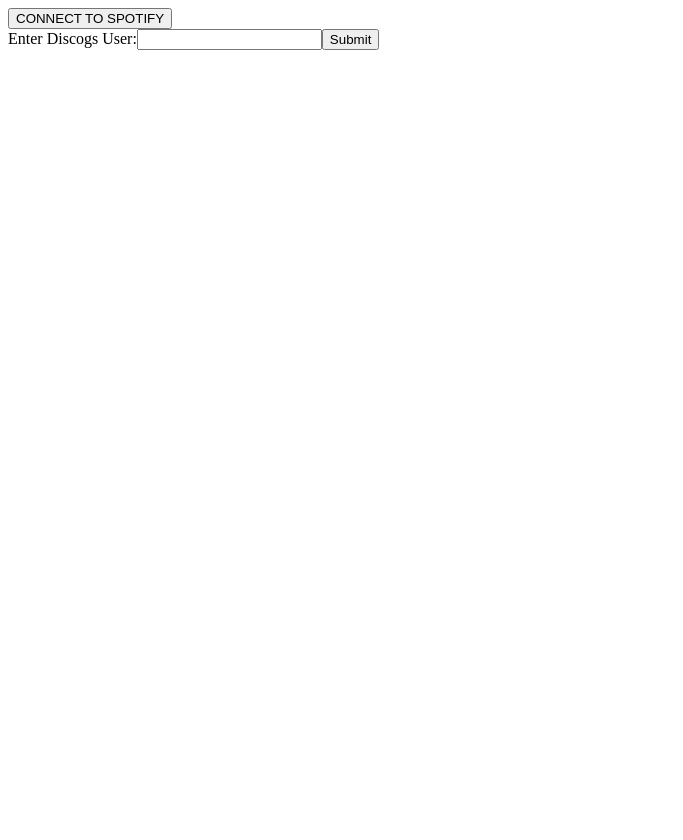
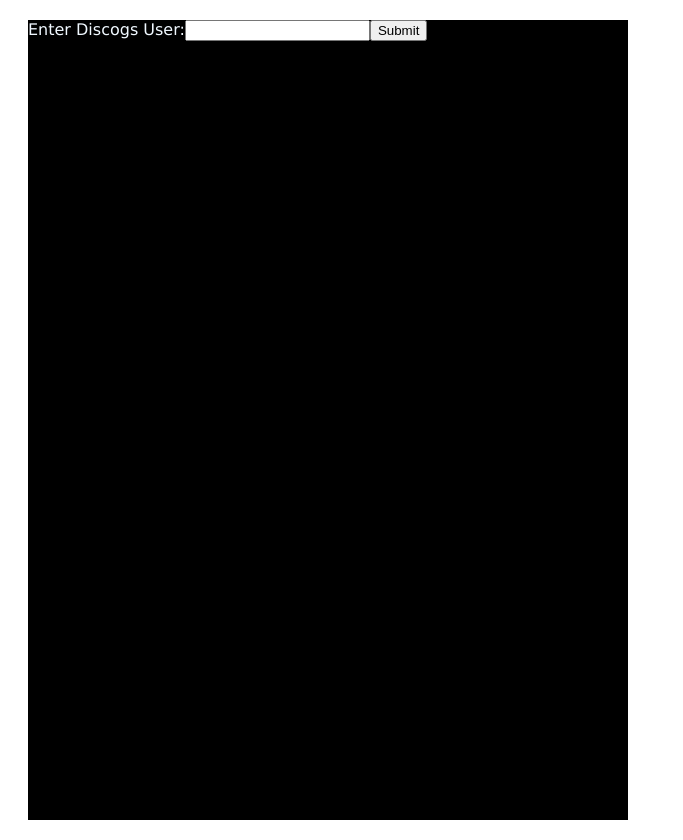
Before and after one commit to harrisonedw/PL.ai, a React app: page / in a window 1280 px wide. Shown: the whole page, without its empty margins (0-683 px from the left). Before the commit the page ends 800 px from the top, so only its background shows below. Built offline with nearby package versions, Linux system fonts and the light colour scheme; the HTML template or start-up script is replaced by a standard one.

Commit message:
styling started

```diff
--- a/client/src/components/App.css
+++ b/client/src/components/App.css
@@ -3,4 +3,17 @@
   display: flex;
   flex-wrap: wrap;
   margin: 20px;
+  font-family: Interstate,Lucida Grande,Lucida Sans Unicode,Lucida Sans,Garuda,Verdana,Tahoma,sans-serif;
 }
+
+.landing {
+  width: 600px;
+  margin: 20px;
+  height: 800px;
+  border: 5px;
+  overflow: auto;
+  background-color: black;
+  color: aliceblue;
+  position: relative;
+  font-family: Interstate,Lucida Grande,Lucida Sans Unicode,Lucida Sans,Garuda,Verdana,Tahoma,sans-serif;
+}
--- a/client/src/components/App.jsx
+++ b/client/src/components/App.jsx
@@ -81,8 +81,8 @@ class App extends React.Component {
   render() {
     if (this.state.stage === 0) {
       return (
-        <div>
-          <button onClick={this.connectToSpotify}>CONNECT TO SPOTIFY</button>
+        <div className="landing">
+          {/* <button onClick={this.connectToSpotify}>CONNECT TO SPOTIFY</button> */}
           <form>
             <label>
               Enter Discogs User:
--- a/client/src/components/DiscogsCollection.css
+++ b/client/src/components/DiscogsCollection.css
@@ -27,4 +27,5 @@
   color: #333;
   box-sizing: border-box;
   z-index: 3;
+
 }
--- a/client/src/components/SpotifyComponent.css
+++ b/client/src/components/SpotifyComponent.css
@@ -7,6 +7,7 @@
   background-color: black;
   color: aliceblue;
   position: relative;
+  font-family: Interstate,Lucida Grande,Lucida Sans Unicode,Lucida Sans,Garuda,Verdana,Tahoma,sans-serif;
 }
 
 .playlistItem {
@@ -27,4 +28,5 @@
 .bottomBanner {
   position: absolute;
   bottom: 10px;
+  font-family: Interstate,Lucida Grande,Lucida Sans Unicode,Lucida Sans,Garuda,Verdana,Tahoma,sans-serif;
 }
--- a/client/src/components/SpotifyComponent.jsx
+++ b/client/src/components/SpotifyComponent.jsx
@@ -55,7 +55,7 @@ const SpotifyComponent = (props) => {
   }
 
   return (
-    <div className="container">empty</div>
+    <div className="container">add songs to playlist</div>
   )
 };
 
```
Also changed, not shown: 1 other file (tests, documents, lock files or other folders).
